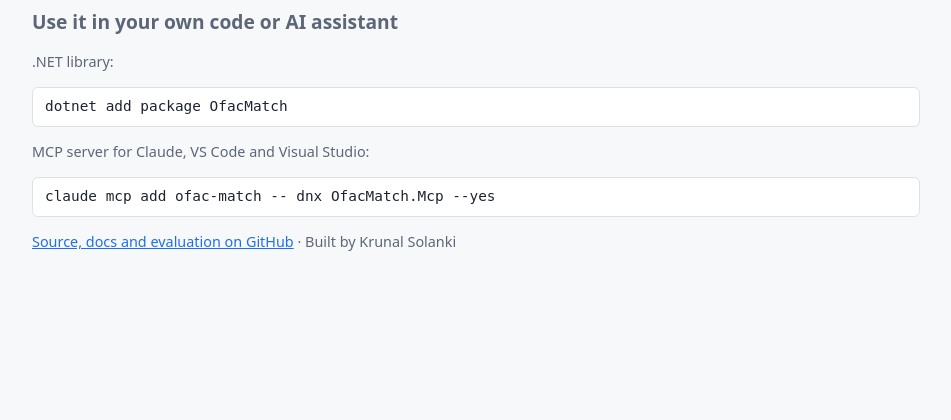
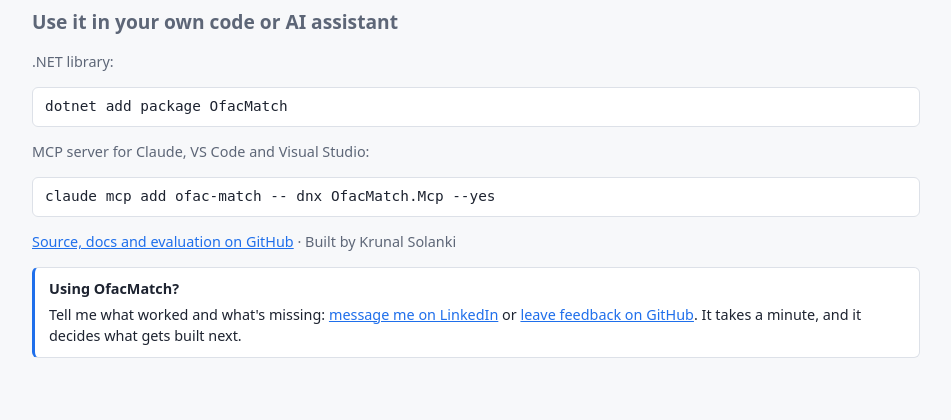
Before and after one commit to krunalsolanki/ofac-match, an ASP.NET Core app: page / in a window 1280 px wide. Shown: the part 563-983 px from the top of the page, without its empty margins (164-1115 px from the left). Before the commit the page ends 814 px from the top, so only its background shows below. Run offline with ASP.NET Core 8, Linux system fonts and the light colour scheme; some libraries are stand-ins or nearby versions.

Commit message:
Add feedback links and a privacy-friendly visit counter to the web page
- "Did this help?" box after the audit file download, and a "Using OfacMatch?" box in the footer, linking to LinkedIn and a new GitHub feedback form
- New Feedback issue form: what was screened, how, what worked, what's missing, OK to quote
- GoatCounter visit counter on the web page (no cookies, no screening data)
- PRIVACY.md and README updated to say exactly what the counter receives; the library and MCP server still have no analytics

```diff
--- a/samples/OfacMatch.Web/Pages/BatchPanel.razor
+++ b/samples/OfacMatch.Web/Pages/BatchPanel.razor
@@ -102,6 +102,7 @@
             The audit file has one line per potential match, with the score, the explanation, the list date and empty
             columns for the reviewer's decision, name and notes. It opens in Excel.
         </p>
+        <FeedbackLinks Title="Did this help?" />
 
         <table class="batch-results">
             <thead>
--- /dev/null
+++ b/samples/OfacMatch.Web/Pages/FeedbackLinks.razor
@@ -0,0 +1,17 @@
+@* Asks people who used the page to say so. Both links open other sites; nothing from the page is sent. *@
+<aside class="feedback">
+    <strong>@Title</strong>
+    <span>
+        Tell me what worked and what's missing:
+        <a href="@LinkedInUrl" target="_blank" rel="noopener">message me on LinkedIn</a>
+        or <a href="@FeedbackFormUrl" target="_blank" rel="noopener">leave feedback on GitHub</a>.
+        It takes a minute, and it decides what gets built next.
+    </span>
+</aside>
+
+@code {
+    public const string LinkedInUrl = "https://www.linkedin.com/in/krunalsolanki/";
+    public const string FeedbackFormUrl = "https://github.com/krunalsolanki/ofac-match/issues/new?template=feedback.yml";
+
+    [Parameter] public string Title { get; set; } = "Using OfacMatch?";
+}
--- a/samples/OfacMatch.Web/Pages/Home.razor
+++ b/samples/OfacMatch.Web/Pages/Home.razor
@@ -148,6 +148,7 @@
         <p>MCP server for Claude, VS Code and Visual Studio:</p>
         <pre>claude mcp add ofac-match -- dnx OfacMatch.Mcp --yes</pre>
         <p><a href="https://github.com/krunalsolanki/ofac-match">Source, docs and evaluation on GitHub</a> · Built by Krunal Solanki</p>
+        <FeedbackLinks />
     </section>
 </main>
 
--- a/samples/OfacMatch.Web/wwwroot/css/app.css
+++ b/samples/OfacMatch.Web/wwwroot/css/app.css
@@ -304,3 +304,17 @@ label.inline { display: inline-flex; gap: 6px; align-items: center; font-size: 0
     .loading-progress-text:after {
         content: var(--blazor-load-percentage-text, "Loading");
     }
+
+.feedback {
+    display: flex;
+    flex-direction: column;
+    gap: 4px;
+    margin: 14px 0;
+    padding: 10px 14px;
+    background: var(--panel);
+    border: 1px solid var(--border);
+    border-left: 3px solid var(--accent);
+    border-radius: 6px;
+    font-size: 0.9rem;
+    color: var(--text);
+}
--- a/samples/OfacMatch.Web/wwwroot/index.html
+++ b/samples/OfacMatch.Web/wwwroot/index.html
@@ -5,7 +5,7 @@
     <meta charset="utf-8" />
     <meta name="viewport" content="width=device-width, initial-scale=1.0" />
     <title>OfacMatch – try OFAC name screening</title>
-    <meta name="description" content="Screen a name against the OFAC SDN sanctions list in your browser and see why it matched. Free, open source, nothing is sent anywhere." />
+    <meta name="description" content="Screen a name against the OFAC SDN sanctions list in your browser and see why it matched. Free and open source; the names you screen never leave your browser." />
     <base href="/" />
     <link rel="preload" id="webassembly" />
     <link rel="stylesheet" href="css/app.css" />
@@ -52,6 +52,8 @@
         };
     </script>
     <script src="_framework/blazor.webassembly#[.{fingerprint}].js"></script>
+    <!-- Counts page visits only (GoatCounter: no cookies, no names, no files). The names you screen are never sent. -->
+    <script data-goatcounter="https://ofacmatch.goatcounter.com/count" async src="https://gc.zgo.at/count.js"></script>
 </body>
 
 </html>
```
Also changed, not shown: PRIVACY.md (+5 -3 lines), .github/ISSUE_TEMPLATE/feedback.yml (added), README.md.
